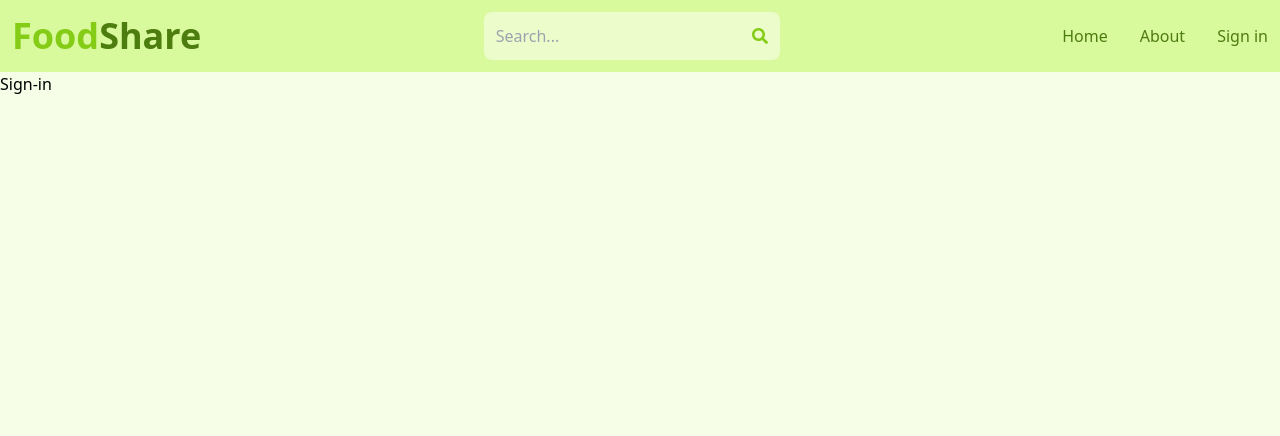
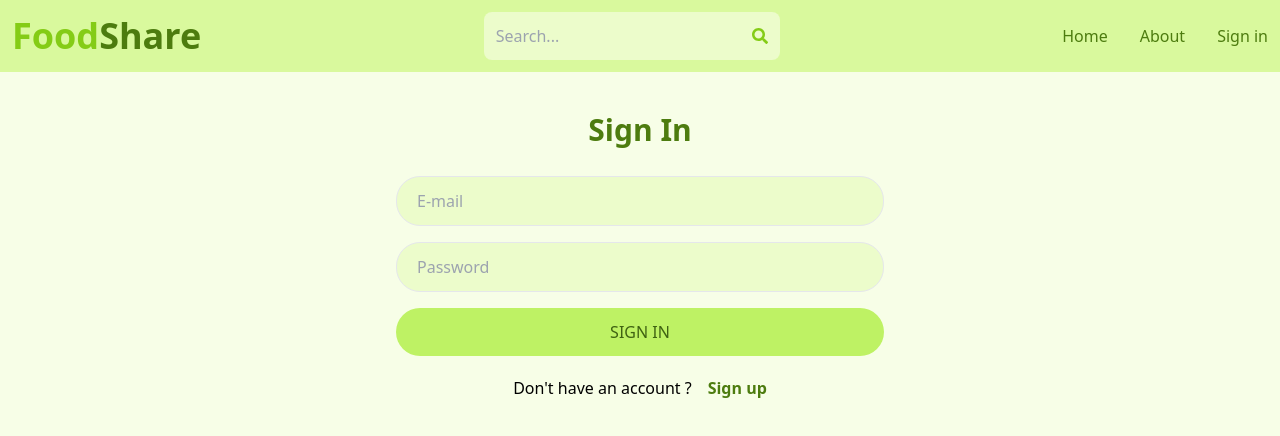
Before and after one commit to CJC0DeS/food-share, a React (Vite) app in the folder client/: page /sign-in in a window 1280 px wide. Shown: the top 436 px of the page. Built offline with nearby package versions, Linux system fonts and the light colour scheme.

Commit message:
feat: Setup sign-in functionality on frontend

```diff
--- a/client/src/pages/SignIn.jsx
+++ b/client/src/pages/SignIn.jsx
@@ -1,9 +1,91 @@
-import React from 'react'
+import { Link, useNavigate } from "react-router-dom";
+import { useState } from "react";
 
-export default function SignIn() {
+export default function SignUp() {
+  const [formData, setFormData] = useState({
+    email: "",
+    password: "",
+  });
+  const [error, setError] = useState("");
+  const [loading, setLoading] = useState(false);
+  const nav = useNavigate();
+  const handleSigninData = async (event) => {
+    setLoading(true);
+    try {
+      const postResponse = await fetch("/api/auth/signin", {
+        method: "POST",
+        headers: { "Content-type": "application/json" },
+        body: JSON.stringify(formData),
+      });
+      const data = await postResponse.json();
+      if (data.success == false) {
+        setError(data.message);
+        setLoading(false);
+        return;
+      } else {
+        setError(null);
+        nav("/");
+      }
+    } catch (error) {
+      console.log(error);
+      setError(error.message);
+    }
+    setLoading(false);
+  };
+  const handleChange = (event) => {
+    const { id, value } = event.target;
+    setFormData((prevFormData) => ({
+      ...prevFormData,
+      [id]: value,
+    }));
+  };
   return (
-    <div>
-      Sign-in
+    <div className="p-3 max-w-lg mx-auto">
+      <h1 className="text-3xl text-center font-semibold my-7 text-lime-700">
+        Sign In
+      </h1>
+      <form className="flex flex-col gap-4">
+        <input
+          type="email"
+          placeholder="E-mail"
+          className="border p-3 px-5 rounded-3xl  bg-lime-100  focus:outline-lime-500 text-lime-800"
+          id="email"
+          onChange={handleChange}
+        />
+        <input
+          type="password"
+          placeholder="Password"
+          className="border p-3 px-5 rounded-3xl  bg-lime-100  focus:outline-lime-500 text-lime-800"
+          id="password"
+          onChange={handleChange}
+        />
+        <button
+          disabled={loading}
+          className="bg-lime-300 text-lime-800 p-3 rounded-3xl uppercase hover:opacity-75 disabled:opacity-50"
+          onClick={handleSigninData}
+        >
+          {!loading ? "Sign In" : "Verifying credentials..."}
+        </button>
+      </form>
+      <div className="flex mt-5">
+        <div className="flex mx-auto gap-4">
+          <p>Don't have an account ?</p>
+          <Link to={"/sign-up"}>
+            <span className="text-lime-700 font-bold">Sign up</span>
+          </Link>
+        </div>
+      </div>
+      {error && (
+        <div
+          className="flex bg-red-100 border border-red-400 text-red-700 px-4 py-3 rounded mt-4"
+          role="alert"
+        >
+          <div className="mx-auto">
+            <strong className="font-bold">Error ! </strong>
+            <span className="block sm:inline">{error}</span>
+          </div>
+        </div>
+      )}
     </div>
-  )
+  );
 }
```
